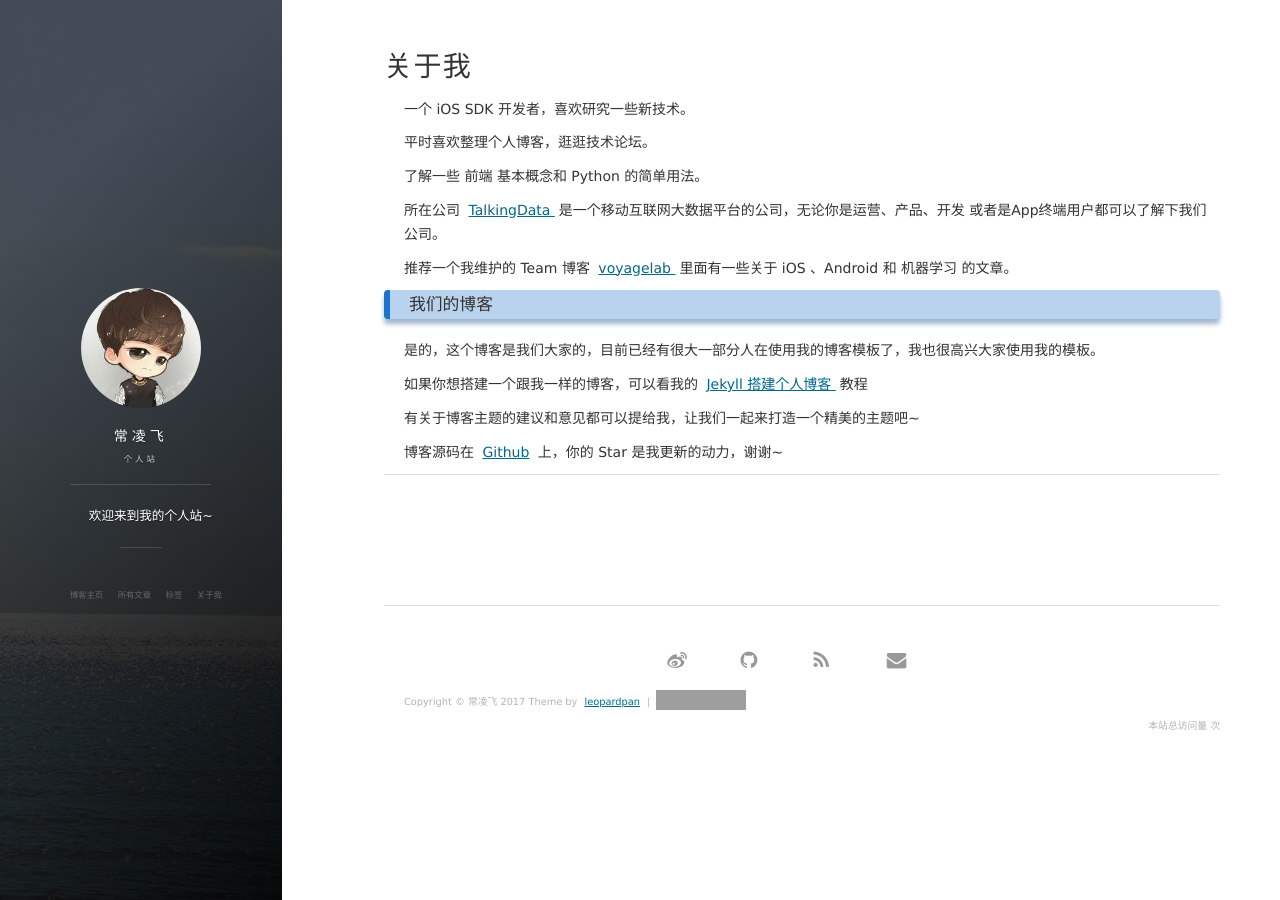
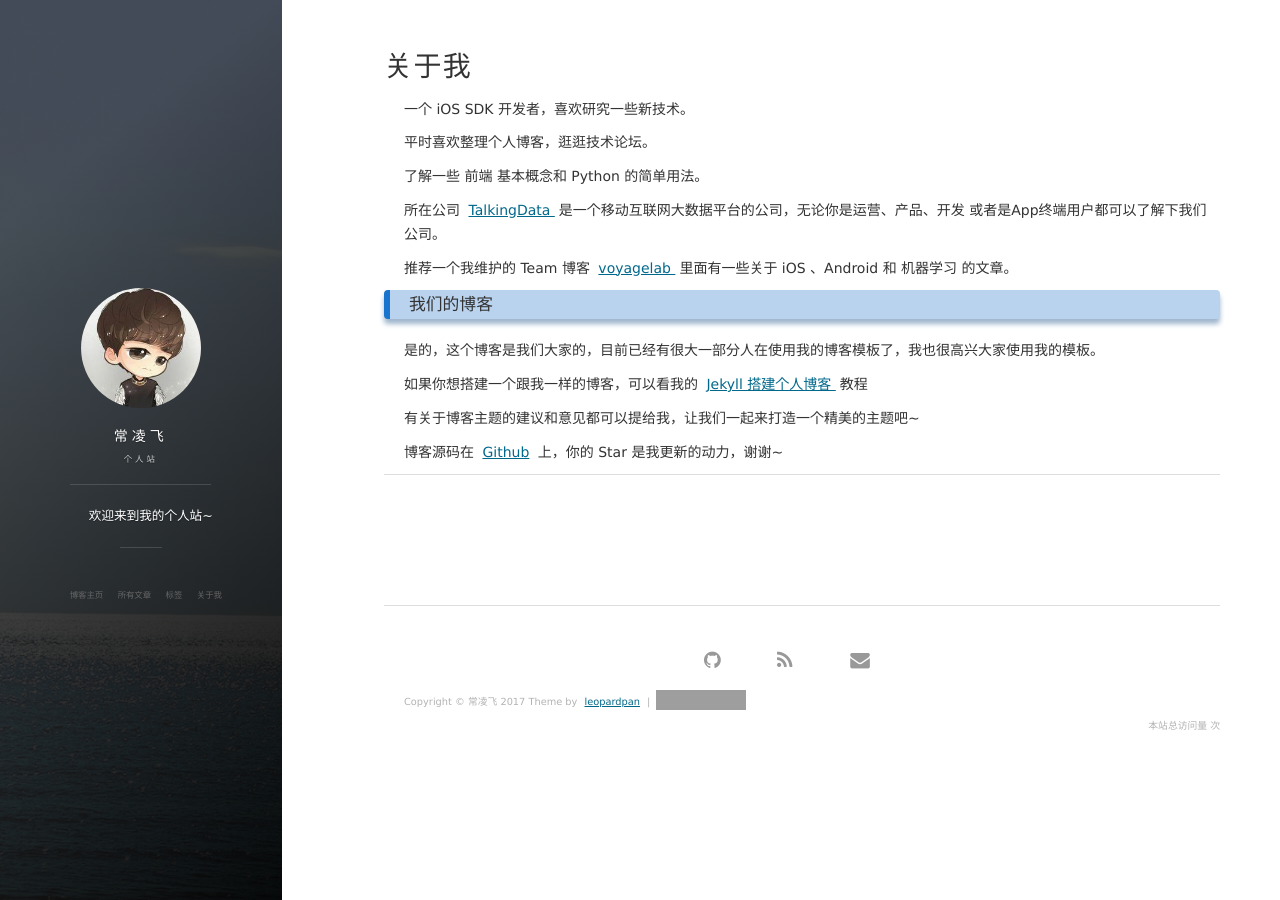
Before and after one commit to lovelyBug/lovelyBug.github.io, a Jekyll site: the page built from about.md, in a window 1280 px wide. Built offline with Jekyll 4.4.1, drawn with Linux system fonts in a browser that asks for light colours; nearby versions of some CDN libraries; comment, search, counter and statistics services are not loaded; some of the changed lines change nothing that is shown; grey boxes are pictures that could not be loaded.

Commit message:
changlingfei
修改个人信息

```diff
--- a/_config.yml
+++ b/_config.yml
@@ -5,30 +5,30 @@
 # 头像里面的标题
 avatarTitle: lovelyBug
 # 头像里面的描述
-avatarDesc: iOS / 机器学习
-url: "http://baixin.io"
+avatarDesc: RN iOS / 跨平台开发
+# url: "http://baixin.io"
 
 # Comment
 comment:
-    disqus: leopard
+    # disqus: leopard
     # uyan: 2143225  # 有言id,登录有言官网申请
 
 # Social
 social:
-    weibo: 5366874726
-    github: leopardpan
+    # weibo: 5366874726
+    github: lovelyBug
     # twitter:
-    mail: leopardpan@icloud.com
+    mail: esx56487@qq.com
 
 # 百度统计
 # 使用博客模板请去掉或者更换 id
 baidu:
-    id: 8ba1c6be0953b6f9c2ba38e57f615421
+    # id: 8ba1c6be0953b6f9c2ba38e57f615421
 
 # Google Analytics
 # 使用博客模板请去掉或者更换 id
 ga:
-    id: UA-84134159-3
+    # id: UA-84134159-3
     host: auto
 
 
```
